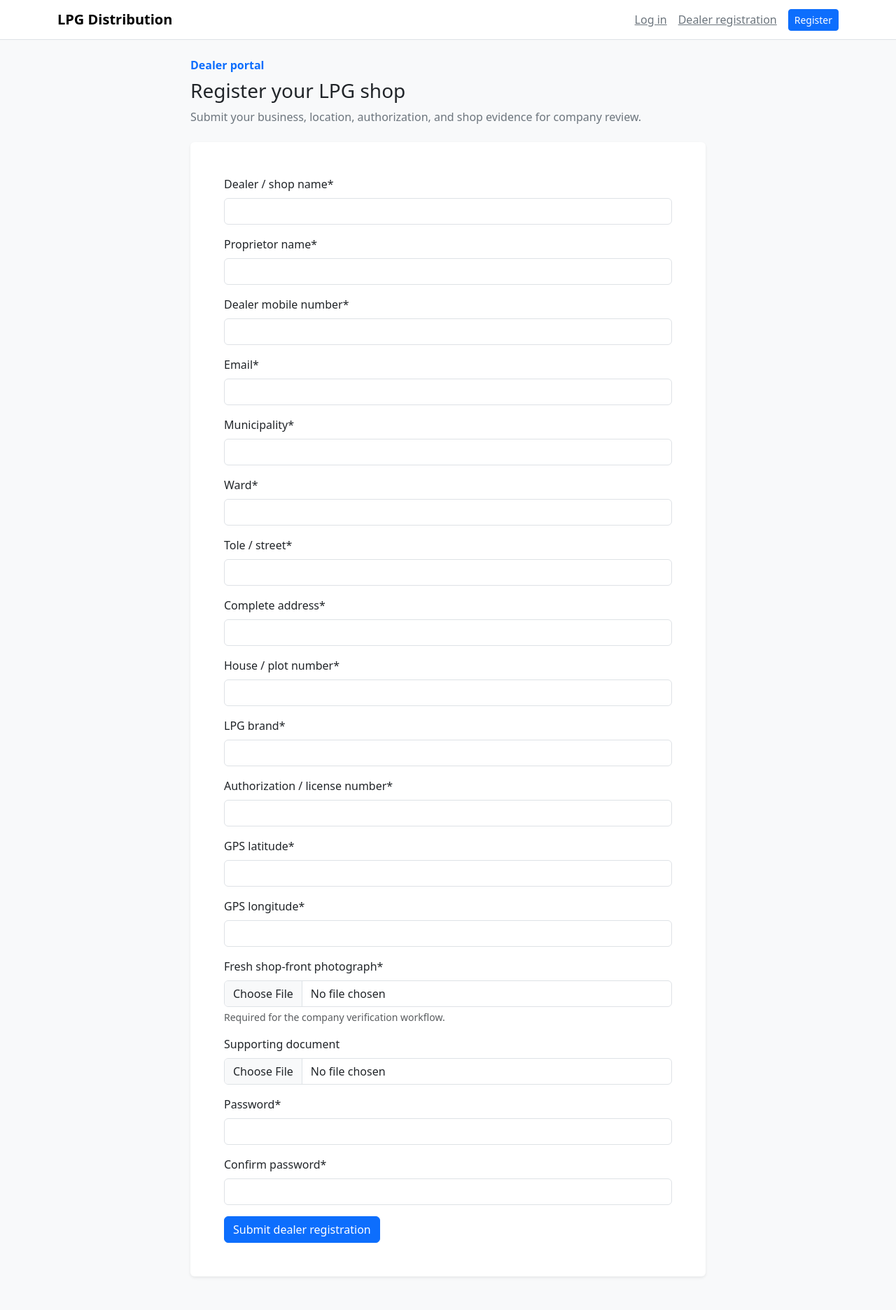
After one commit to rabindrat/lpg-distribution, a Django app: page /dealer/register/ in a window 1280 px wide. The commit adds this page. Shown: the whole page at 70% size. Run offline with Django 5.2, Linux system fonts and the light colour scheme; some libraries are stand-ins or nearby versions.

Commit message:
add dealers

```diff
--- a/applicants/urls.py
+++ b/applicants/urls.py
@@ -6,7 +6,7 @@ from . import views
 urlpatterns = [
     path("", views.home, name="home"),
     path("register/", views.register, name="register"),
-    path("login/", auth_views.LoginView.as_view(template_name="registration/login.html"), name="login"),
+    path("login/", views.user_login, name="login"),
     path("logout/", auth_views.LogoutView.as_view(), name="logout"),
     path("dashboard/", views.dashboard, name="dashboard"),
     path("household/", views.household, name="household"),
--- /dev/null
+++ b/dealers/apps.py
@@ -0,0 +1,6 @@
+from django.apps import AppConfig
+
+
+class DealersConfig(AppConfig):
+    default_auto_field = "django.db.models.BigAutoField"
+    name = "dealers"
--- /dev/null
+++ b/dealers/forms.py
@@ -0,0 +1,113 @@
+from django import forms
+from django.contrib.auth import get_user_model
+from django.contrib.auth.password_validation import validate_password
+from django.core.validators import RegexValidator
+
+from .models import DealerProfile
+
+User = get_user_model()
+
+
+def normalize_mobile(value):
+    return "".join(value.split()).replace("-", "")
+
+
+class DealerRegistrationForm(forms.Form):
+    dealer_name = forms.CharField(max_length=160, label="Dealer / shop name")
+    proprietor_name = forms.CharField(max_length=160, label="Proprietor name")
+    mobile_number = forms.CharField(
+        max_length=20,
+        label="Dealer mobile number",
+        validators=[
+            RegexValidator(
+                r"^\+?[0-9]{7,15}$",
+                "Enter a valid mobile number using 7–15 digits.",
+            )
+        ],
+    )
+    email = forms.EmailField()
+    municipality = forms.CharField(max_length=120)
+    ward = forms.CharField(max_length=20)
+    tole = forms.CharField(max_length=160, label="Tole / street")
+    address = forms.CharField(max_length=240, label="Complete address")
+    house_plot_number = forms.CharField(max_length=60, label="House / plot number")
+    lpg_brand = forms.CharField(max_length=120, label="LPG brand")
+    authorization_license = forms.CharField(
+        max_length=120,
+        label="Authorization / license number",
+    )
+    gps_latitude = forms.DecimalField(
+        max_digits=9,
+        decimal_places=6,
+        min_value=-90,
+        max_value=90,
+        label="GPS latitude",
+    )
+    gps_longitude = forms.DecimalField(
+        max_digits=9,
+        decimal_places=6,
+        min_value=-180,
+        max_value=180,
+        label="GPS longitude",
+    )
+    shop_photo = forms.FileField(
+        label="Fresh shop-front photograph",
+        help_text="Required for the company verification workflow.",
+    )
+    supporting_document = forms.FileField(required=False, label="Supporting document")
+    password1 = forms.CharField(label="Password", strip=False, widget=forms.PasswordInput)
+    password2 = forms.CharField(
+        label="Confirm password",
+        strip=False,
+        widget=forms.PasswordInput,
+    )
+
+    def clean_mobile_number(self):
+        mobile = normalize_mobile(self.cleaned_data["mobile_number"])
+        if User.objects.filter(username=mobile).exists() or DealerProfile.objects.filter(
+            mobile_number=mobile
+        ).exists():
+            raise forms.ValidationError("An account with this mobile number already exists.")
+        return mobile
+
+    def clean(self):
+        cleaned = super().clean()
+        password1 = cleaned.get("password1")
+        password2 = cleaned.get("password2")
+        if password1 and password2 and password1 != password2:
+            self.add_error("password2", "The passwords do not match.")
+        if password1:
+            try:
+                validate_password(password1)
+            except forms.ValidationError as error:
+                self.add_error("password1", error)
+        return cleaned
+
+    def save(self):
+        user = User.objects.create_user(
+            username=self.cleaned_data["mobile_number"],
+            email=self.cleaned_data["email"],
+            password=self.cleaned_data["password1"],
+        )
+        first_name, _, last_name = self.cleaned_data["proprietor_name"].partition(" ")
+        user.first_name = first_name
+        user.last_name = last_name
+        user.save(update_fields=["first_name", "last_name"])
+        return DealerProfile.objects.create(
+            user=user,
+            dealer_name=self.cleaned_data["dealer_name"],
+            proprietor_name=self.cleaned_data["proprietor_name"],
+            mobile_number=self.cleaned_data["mobile_number"],
+            email=self.cleaned_data["email"],
+            municipality=self.cleaned_data["municipality"],
+            ward=self.cleaned_data["ward"],
+            tole=self.cleaned_data["tole"],
+            address=self.cleaned_data["address"],
+            house_plot_number=self.cleaned_data["house_plot_number"],
+            lpg_brand=self.cleaned_data["lpg_brand"],
+            authorization_license=self.cleaned_data["authorization_license"],
+            gps_latitude=self.cleaned_data["gps_latitude"],
+            gps_longitude=self.cleaned_data["gps_longitude"],
+            shop_photo=self.cleaned_data["shop_photo"],
+            supporting_document=self.cleaned_data.get("supporting_document"),
+        )
--- /dev/null
+++ b/dealers/urls.py
@@ -0,0 +1,8 @@
+from django.urls import path
+
+from . import views
+
+urlpatterns = [
+    path("register/", views.register, name="dealer-register"),
+    path("dashboard/", views.dashboard, name="dealer-dashboard"),
+]
--- /dev/null
+++ b/dealers/views.py
@@ -0,0 +1,29 @@
+from django.contrib import messages
+from django.contrib.auth import login
+from django.shortcuts import redirect, render
+
+from .forms import DealerRegistrationForm
+
+
+def register(request):
+    if request.user.is_authenticated:
+        return redirect("dealer-dashboard") if hasattr(request.user, "dealer_profile") else redirect("dashboard")
+    form = DealerRegistrationForm(request.POST or None, request.FILES or None)
+    if request.method == "POST" and form.is_valid():
+        dealer = form.save()
+        login(request, dealer.user)
+        messages.success(
+            request,
+            "Dealer registration submitted. The LPG company must verify and approve it before activation.",
+        )
+        return redirect("dealer-dashboard")
+    return render(request, "dealers/register.html", {"form": form})
+
+
+def dashboard(request):
+    if not request.user.is_authenticated:
+        return redirect("login")
+    dealer = getattr(request.user, "dealer_profile", None)
+    if dealer is None:
+        return redirect("dealer-register")
+    return render(request, "dealers/dashboard.html", {"dealer": dealer})
--- a/lpg_app/settings.py
+++ b/lpg_app/settings.py
@@ -45,6 +45,7 @@ INSTALLED_APPS = [
     "crispy_forms",
     "crispy_bootstrap5",
     "applicants",
+    "dealers",
 ]
 
 MIDDLEWARE = [
@@ -123,6 +124,8 @@ USE_TZ = True
 # https://docs.djangoproject.com/en/6.1/howto/static-files/
 
 STATIC_URL = "static/"
+MEDIA_URL = "media/"
+MEDIA_ROOT = BASE_DIR / "media"
 
 CRISPY_ALLOWED_TEMPLATE_PACKS = "bootstrap5"
 CRISPY_TEMPLATE_PACK = "bootstrap5"
--- a/lpg_app/urls.py
+++ b/lpg_app/urls.py
@@ -14,10 +14,24 @@ Including another URLconf
     1. Import the include() function: from django.urls import include, path
     2. Add a URL to urlpatterns:  path('blog/', include('blog.urls'))
 """
+
 from django.contrib import admin
+from django.conf import settings
+from django.conf.urls.static import static
 from django.urls import include, path
+from django.http import HttpResponse
+
+
+def health(request):
+    return HttpResponse("OK")
+
 
 urlpatterns = [
     path("admin/", admin.site.urls),
     path("", include("applicants.urls")),
+    path("dealer/", include("dealers.urls")),
+    path("health/", health),
 ]
+
+if settings.DEBUG:
+    urlpatterns += static(settings.MEDIA_URL, document_root=settings.MEDIA_ROOT)
--- a/templates/base.html
+++ b/templates/base.html
@@ -18,6 +18,7 @@
           <a href="{% url 'logout' %}" class="btn btn-outline-secondary btn-sm">Log out</a>
         {% else %}
           <a href="{% url 'login' %}" class="link-secondary">Log in</a>
+          <a href="{% url 'dealer-register' %}" class="link-secondary">Dealer registration</a>
           <a href="{% url 'register' %}" class="btn btn-primary btn-sm">Register</a>
         {% endif %}
       </div>
--- /dev/null
+++ b/templates/dealers/register.html
@@ -0,0 +1,23 @@
+{% extends "base.html" %}
+{% load crispy_forms_tags %}
+{% block title %}Dealer registration{% endblock %}
+{% block content %}
+<div class="row justify-content-center">
+  <div class="col-lg-8">
+    <div class="mb-4">
+      <span class="text-primary fw-semibold">Dealer portal</span>
+      <h1 class="h3 mt-2">Register your LPG shop</h1>
+      <p class="text-secondary">Submit your business, location, authorization, and shop evidence for company review.</p>
+    </div>
+    <div class="card border-0 shadow-sm">
+      <div class="card-body p-4 p-md-5">
+        <form method="post" enctype="multipart/form-data" novalidate>
+          {% csrf_token %}
+          {{ form|crispy }}
+          <button class="btn btn-primary" type="submit">Submit dealer registration</button>
+        </form>
+      </div>
+    </div>
+  </div>
+</div>
+{% endblock %}
--- a/templates/home.html
+++ b/templates/home.html
@@ -10,6 +10,7 @@
       <a href="{% url 'register' %}" class="btn btn-primary btn-lg">Create applicant account</a>
       <a href="{% url 'login' %}" class="btn btn-outline-secondary btn-lg">Log in</a>
     </div>
+    <p class="small text-secondary mt-4 mb-0">Are you a dealer? <a href="{% url 'dealer-register' %}">Register your shop</a>.</p>
   </div>
 </div>
 {% endblock %}
```
Also changed, not shown: applicants/tests.py (+8 -0 lines), applicants/views.py (+20 -0 lines), dealers/admin.py (added, +67 -0 lines), dealers/models.py (added, +119 -0 lines), dealers/tests.py (added, +76 -0 lines), templates/dealers/dashboard.html (added, +42 -0 lines), Readme.md, dealers/__init__.py (added), dealers/migrations/0001_initial.py (added), dealers/migrations/__init__.py (added).
